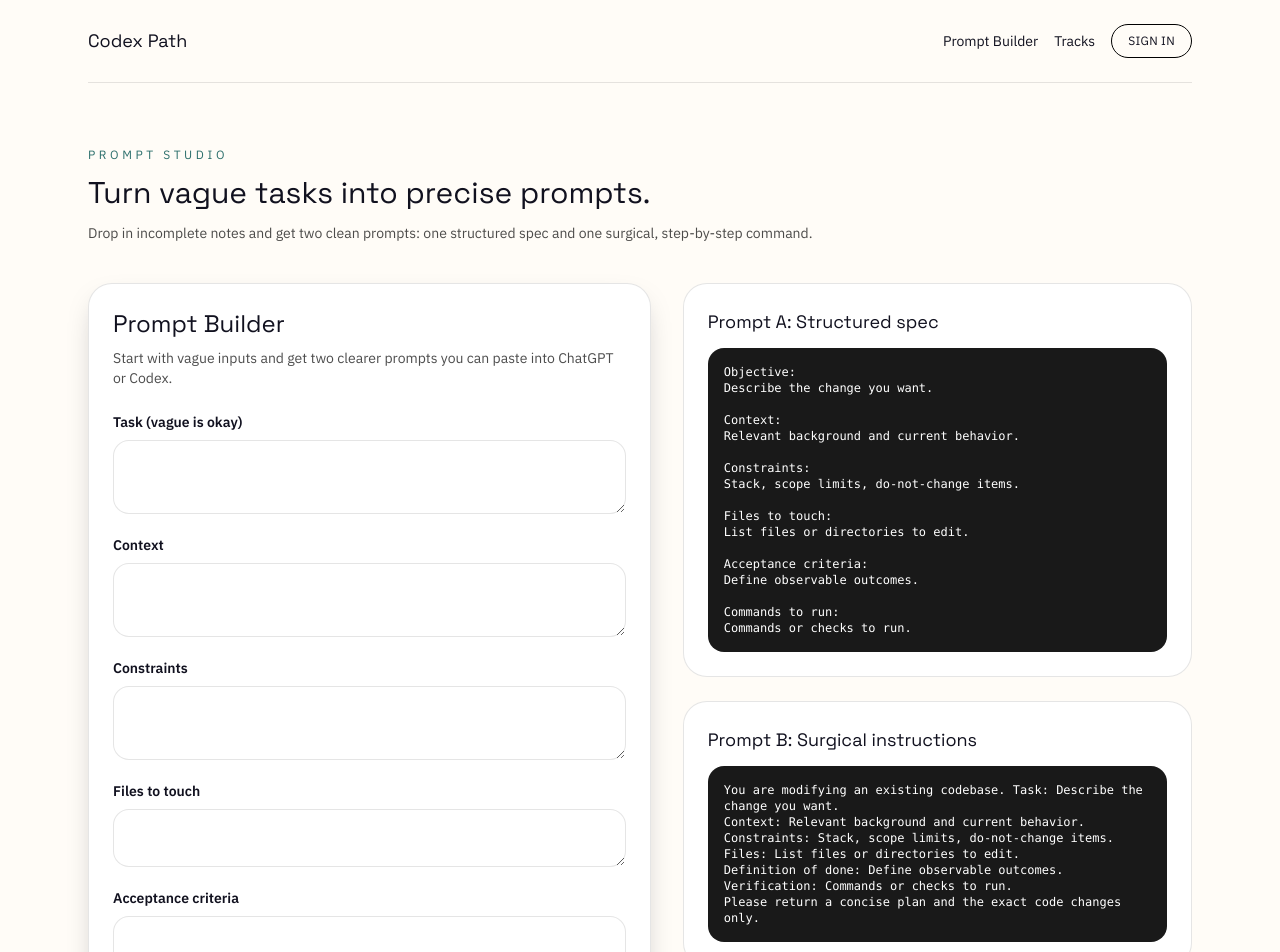
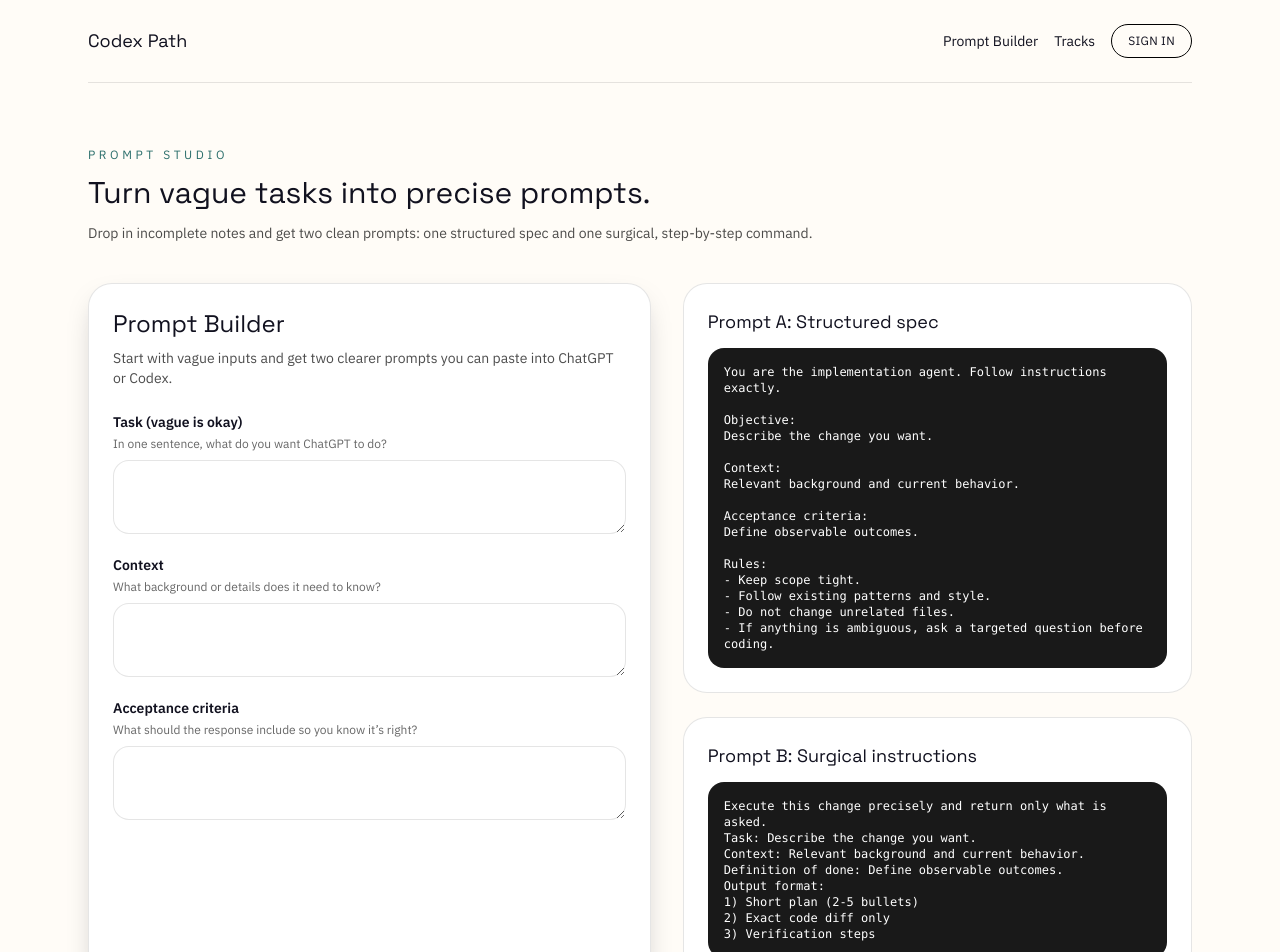
Before and after one commit to camc2t/codex-learning, a Next.js app: page /prompt-builder in a window 1280 px wide. Shown: the top 952 px of the page. Built offline with nearby package versions, Linux system fonts and the light colour scheme; no server answers.

Commit message:
Refine prompt builder helper text

```diff
--- a/components/PromptBuilderStandalone.tsx
+++ b/components/PromptBuilderStandalone.tsx
@@ -5,48 +5,36 @@ import { useMemo, useState } from "react";
 type PromptInputs = {
   task: string;
   context: string;
-  constraints: string;
-  files: string;
   acceptance: string;
-  verification: string;
 };
 
 const emptyInputs: PromptInputs = {
   task: "",
   context: "",
-  constraints: "",
-  files: "",
-  acceptance: "",
-  verification: ""
+  acceptance: ""
 };
 
 const buildPrompt = (inputs: PromptInputs, style: "structured" | "surgical") => {
   const task = inputs.task.trim() || "Describe the change you want.";
   const context = inputs.context.trim() || "Relevant background and current behavior.";
-  const constraints = inputs.constraints.trim() || "Stack, scope limits, do-not-change items.";
-  const files = inputs.files.trim() || "List files or directories to edit.";
   const acceptance = inputs.acceptance.trim() || "Define observable outcomes.";
-  const verification = inputs.verification.trim() || "Commands or checks to run.";
 
   if (style === "structured") {
     return [
+      "You are the implementation agent. Follow instructions exactly.",
       `Objective:\n${task}`,
       `Context:\n${context}`,
-      `Constraints:\n${constraints}`,
-      `Files to touch:\n${files}`,
       `Acceptance criteria:\n${acceptance}`,
-      `Commands to run:\n${verification}`
+      "Rules:\n- Keep scope tight.\n- Follow existing patterns and style.\n- Do not change unrelated files.\n- If anything is ambiguous, ask a targeted question before coding."
     ].join("\n\n");
   }
 
   return [
-    `You are modifying an existing codebase. Task: ${task}`,
+    "Execute this change precisely and return only what is asked.",
+    `Task: ${task}`,
     `Context: ${context}`,
-    `Constraints: ${constraints}`,
-    `Files: ${files}`,
     `Definition of done: ${acceptance}`,
-    `Verification: ${verification}`,
-    "Please return a concise plan and the exact code changes only."
+    "Output format:\n1) Short plan (2-5 bullets)\n2) Exact code diff only\n3) Verification steps"
   ].join("\n");
 };
 
@@ -75,14 +63,26 @@ export function PromptBuilderStandalone() {
             [
               ["task", "Task (vague is okay)", 3],
               ["context", "Context", 3],
-              ["constraints", "Constraints", 3],
-              ["files", "Files to touch", 2],
-              ["acceptance", "Acceptance criteria", 3],
-              ["verification", "Verification", 2]
+              ["acceptance", "Acceptance criteria", 3]
             ] as const
           ).map(([key, label, rows]) => (
             <label key={key} className="text-sm font-semibold">
               {label}
+              {key === "task" && (
+                <p className="mt-1 text-xs font-normal text-black/60">
+                  In one sentence, what do you want ChatGPT to do?
+                </p>
+              )}
+              {key === "context" && (
+                <p className="mt-1 text-xs font-normal text-black/60">
+                  What background or details does it need to know?
+                </p>
+              )}
+              {key === "acceptance" && (
+                <p className="mt-1 text-xs font-normal text-black/60">
+                  What should the response include so you know it’s right?
+                </p>
+              )}
               <textarea
                 className="mt-2 w-full rounded-2xl border border-black/10 p-3 text-xs"
                 rows={rows}
```
